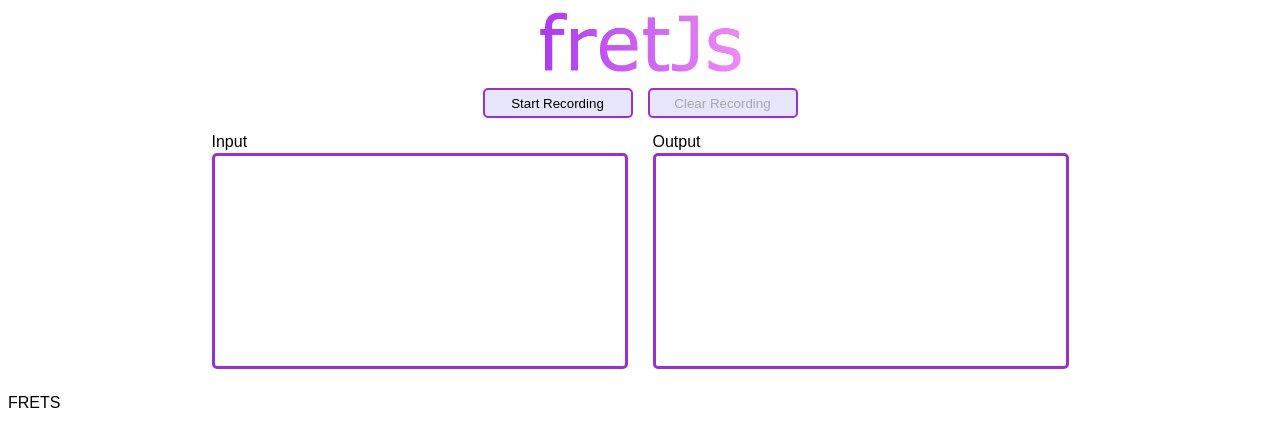
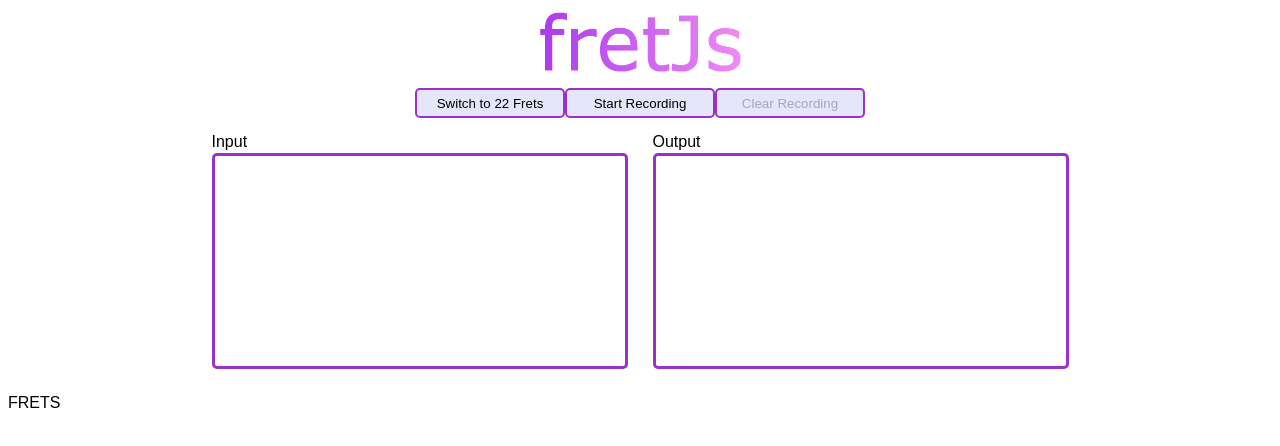
Before and after one commit to DominicMonares/fret-js, a React app: page / in a window 1280 px wide. Shown: the top 446 px of the page. Built offline with nearby package versions, Linux system fonts and the light colour scheme.

Commit message:
add fret change button

```diff
--- a/src/Components/App.css
+++ b/src/Components/App.css
@@ -21,7 +21,7 @@
   margin-top: 15px;
 }
 
-.record, .stop-record, .clear-record {
+.frets, .record, .clear-record {
   border-style: solid;
   border-color: darkorchid;
   border-radius: 5px;
@@ -29,10 +29,6 @@
   width: 150px;
   height: 30px;
   font-weight: 500;
-}
-
-.stop-record, .clear-record {
-  margin-left: 15px;
 }
 
 .recording, .stop-record:active, .clear-record:active {
--- a/src/Components/App.tsx
+++ b/src/Components/App.tsx
@@ -16,6 +16,7 @@ const App = () => {
   const [shift, setShift] = useState<boolean>(false);
   const [input, setInput] = useState<string[]>([]);
   const [output, setOutput] = useState<string>('');
+  const [fretNum, setFretNum] = useState<22 | 24>(24);
 
   // Create audio context on page load
   useEffect(() => {
@@ -141,6 +142,12 @@ const App = () => {
       </div>
       <div className="buttons">
         <button
+          className="frets"
+          onClick={() => setFretNum(fretNum === 24 ? 22 : 24)}
+        >
+          {fretNum === 24 ? "Switch to 22 Frets" : "Switch to 24 Frets"}
+        </button>
+        <button
           className={recording ? "recording" : "record"}
           onClick={() => {
             setRecording(true);
@@ -168,7 +175,7 @@ const App = () => {
           <div className="output">{output}</div>
         </div>
       </div>
-      <Frets />
+      <Frets fretNum={fretNum} />
     </div>
   );
 }
```
